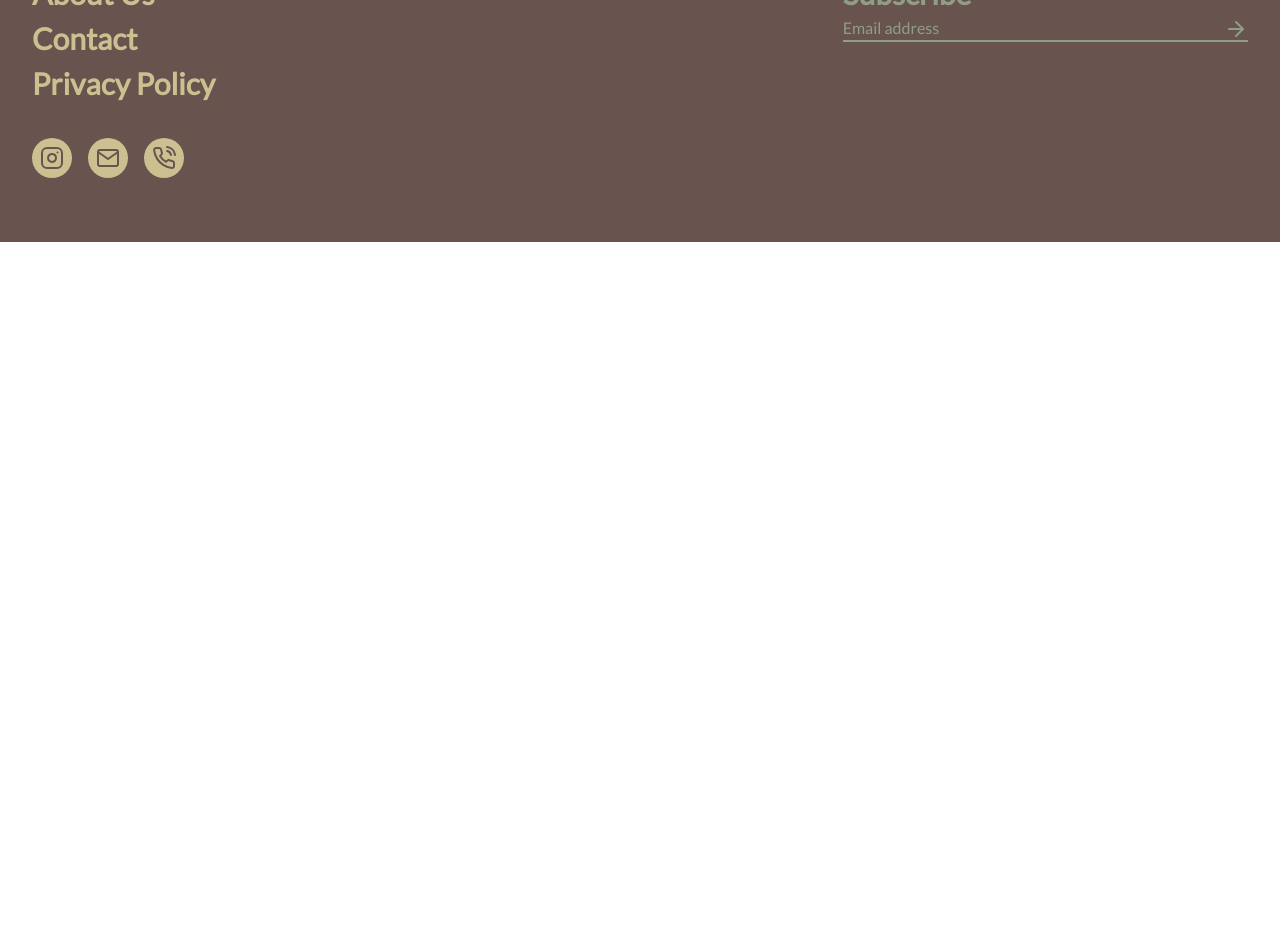
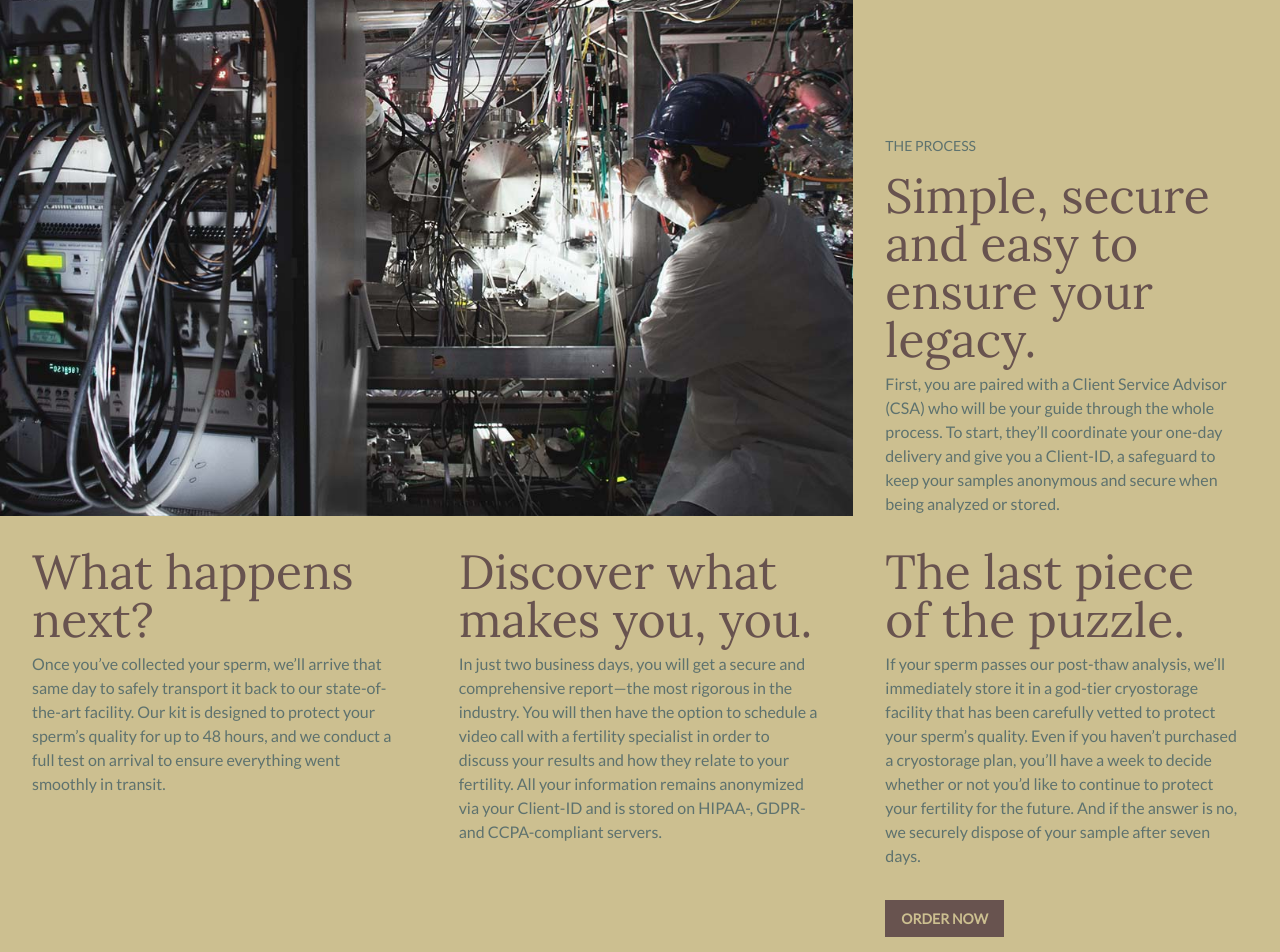
Before and after one commit to astridlyre/fathergood, a Vue app: page /howitworks in a window 1280 px wide. Shown: the part 1320-2272 px from the top of the page. Before the commit the page ends 1562 px from the top, so only its background shows below. Built offline with nearby package versions, Linux system fonts and the light colour scheme; what @tailwindcss/custom-forms would draw is missing.

Commit message:
a few litte tweaky bois

```diff
--- a/src/App.vue
+++ b/src/App.vue
@@ -1,7 +1,9 @@
 <template>
   <div id="app" class="bg-daccent min-h-screen">
     <SiteNav></SiteNav>
-    <router-view />
+    <transition name="fade" mode="out-in">
+      <router-view />
+    </transition>
     <Footer></Footer>
   </div>
 </template>
@@ -21,4 +23,15 @@ export default {
 };
 </script>
 
-<style src="./assets/css/app.css"></style>
+<style>
+@import url("./assets/css/app.css");
+.fade-enter-active,
+.fade-leave-active {
+  transition: all 0.12s ease;
+  transform: translateX(0);
+}
+.fade-enter, .fade-leave-to /* .fade-leave-active below version 2.1.8 */ {
+  opacity: 0;
+  transform: translateX(-50px);
+}
+</style>
--- a/src/components/Footer.vue
+++ b/src/components/Footer.vue
@@ -1,9 +1,11 @@
 <template>
-  <section class="flex flex-col items-center py-8 w-full bg-dark">
-    <div
-      class="p-8 w-full z-0 lg:flex lg:justify-between lg:items-start lg:max-w-screen-xl"
+  <section
+    class="md:pt-48 pt-16 flex items-center justify-center pb-16 w-full bg-dark"
   >
-      <div class="flex flex-col items-start lg:w-2/3">
+    <footer
+      class="grid md:grid-cols-3 max-w-screen-md lg:max-w-screen-xl w-full"
+    >
+      <div class="p-8 flex flex-col items-start">
         <router-link
           class="text-light text-3xl font-semibold font-sans underlineEffect"
           to="/how"
@@ -20,7 +22,7 @@
           >Privacy Policy</router-link
         >
       </div>
-      <div class="w-full lg:w-1/3 flex flex-col">
+      <div class="p-8 w-full flex flex-col">
         <h3 class="mt-8 lg:mt-0 text-laccent text-3xl font-semibold font-sans">
           Subscribe
         </h3>
@@ -49,8 +51,7 @@
           />
         </div>
       </div>
-    </div>
-    <div class="px-8 pb-8 w-full max-w-screen-md lg:max-w-screen-xl">
+      <div class="p-8 w-full">
         <button
           class="p-2 bg-light rounded-full hover:bg-laccent focus:bg-laccent outline-none focus:outline-none ease"
         >
@@ -104,6 +105,7 @@
           </svg>
         </button>
       </div>
+    </footer>
   </section>
 </template>
 
--- a/src/components/PressQuotes.vue
+++ b/src/components/PressQuotes.vue
@@ -1,36 +1,36 @@
 <template>
-  <section class="py-8 flex flex-col items-center w-full bg-daccent">
+  <section
+    class="py-8 flex flex-col items-center justify-center w-full bg-daccent"
+  >
     <div class="max-w-screen-md lg:max-w-screen-xl w-full">
       <h4 class="ml-8 xl:ml-0 mt-8 text-sm text-laccent">PRESS</h4>
-
-      <div v-show="carousel === 1" class="w-full ease lg:w-1/2 z-0">
-        <div class="p-8 flex flex-col justify-start items-end w-full">
+      <div class="flex flex-col items-center justify-center w-full mb-8 z-0">
+        <div v-show="carousel === 1" class="easeinset-0 w-full z-minus z-0">
+          <div class="p-8 flex flex-col justify-start items-center w-full">
             <h3 class="mb-2 text-3xl leading-none font-serif text-light">
               "At Fathergood, clients are assigned a number, like a Swiss bank
               account. This number is used to label the samples and communicate
-            with the company. Everything is encrypted, and the company does not
-            sell its data."
+              with the company. Everything is encrypted, and the company does
+              not sell its data."
             </h3>
             <p class="text-sm text-laccent">
               WASHINGTON POST
             </p>
           </div>
         </div>
-
-      <div v-show="carousel === 2" class="w-full ease lg:w-1/2 z-0">
+        <div v-show="carousel === 2" class="ease inset-0 w-full z-minus z-0">
           <div class="p-8 flex flex-col justify-start items-end w-full">
             <h3 class="mb-2 text-3xl leading-none font-serif text-light">
-            "Fathergood, a start-up out of Oxford Innovation Laboratories, began
-            in 2018 to make inconvenient meetings with physicians a thing of the
-            past."
+              "Fathergood, a start-up out of Oxford Innovation Laboratories,
+              began in 2018 to make inconvenient meetings with physicians a
+              thing of the past."
             </h3>
             <p class="text-sm text-laccent">
               THE NEW YORK TIMES
             </p>
           </div>
         </div>
-
-      <div v-show="carousel === 3" class="w-full ease lg:w-1/2 z-0">
+        <div v-show="carousel === 3" class="ease inset-0 w-full z-minus z-0">
           <div class="p-8 flex flex-col justify-start items-end w-full">
             <h3 class="mb-2 text-3xl leading-none font-serif text-light">
               "And the winner of Startup Battlefield at TechCrunch Disrupt is...
@@ -41,8 +41,7 @@
             </p>
           </div>
         </div>
-
-      <div class="mb-8 w-full flex justify-center">
+        <div class=" w-full flex justify-center z-40">
           <button
             type="button"
             @click="previous()"
@@ -87,6 +86,7 @@
           </button>
         </div>
       </div>
+    </div>
   </section>
 </template>
 
@@ -120,11 +120,11 @@ export default {
 </script>
 
 <style scoped>
-.fade-enter-active,
-.fade-leave-active {
+.quote-enter-active,
+.quote-leave-active {
   transition: all 0.5s ease-out;
 }
-.fade-enter, .fade-leave-to /* .fade-leave-active below version 2.1.8 */ {
+.quote-enter, .quote-leave-to /* .fade-leave-active below version 2.1.8 */ {
   opacity: 0;
 }
 </style>
--- a/src/views/HowItWorks.vue
+++ b/src/views/HowItWorks.vue
@@ -128,6 +128,90 @@
         </div>
       </div>
     </section>
+    <section class="flex flex-col items-center justify-center w-full bg-light">
+      <div
+        class="mb-8 lg:mb-0 w-full max-w-screen-md lg:max-w-screen-xl z-0 grid grid-cols-1 md:grid-cols-3"
+      >
+        <img
+          class="col-span-1 md:col-span-2 w-full object-cover"
+          src="@/assets/img/science.jpg"
+          alt="The Science"
+        />
+        <div
+          class="p-8 md:pb-0 col-span-1 flex flex-col justify-start md:justify-end items-start w-full"
+        >
+          <h4 class="mt-8 lg:mt-0 mb-4 text-sm text-daccent">THE PROCESS</h4>
+          <h3
+            class="mb-2 text-4xl md:text-5xl leading-none font-serif text-dark"
+          >
+            Simple, secure and easy to ensure your legacy.
+          </h3>
+          <p class="text-sm lg:text-base text-daccent">
+            First, you are paired with a Client Service Advisor (CSA) who will
+            be your guide through the whole process. To start, they’ll
+            coordinate your one-day delivery and give you a Client-ID, a
+            safeguard to keep your samples anonymous and secure when being
+            analyzed or stored.
+          </p>
+        </div>
+        <div
+          class="p-8 lg:px-8 lg:pb-8 lg:pt-0 col-span-1 flex flex-col justify-start items-start w-full"
+        >
+          <h3
+            class="mt-8 mb-2 text-4xl md:text-5xl leading-none font-serif text-dark"
+          >
+            What happens next?
+          </h3>
+          <p class="text-sm lg:text-base text-daccent">
+            Once you’ve collected your sperm, we’ll arrive that same day to
+            safely transport it back to our state-of-the-art facility. Our kit
+            is designed to protect your sperm’s quality for up to 48 hours, and
+            we conduct a full test on arrival to ensure everything went smoothly
+            in transit.
+          </p>
+        </div>
+        <div
+          class="p-8 lg:px-8 lg:pb-8 lg:pt-0 col-span-1 flex flex-col justify-start items-start w-full"
+        >
+          <h3
+            class="mt-8 mb-2 text-4xl md:text-5xl leading-none font-serif text-dark"
+          >
+            Discover what makes you, you.
+          </h3>
+          <p class="text-sm lg:text-base text-daccent">
+            In just two business days, you will get a secure and comprehensive
+            report—the most rigorous in the industry. You will then have the
+            option to schedule a video call with a fertility specialist in order
+            to discuss your results and how they relate to your fertility. All
+            your information remains anonymized via your Client-ID and is stored
+            on HIPAA-, GDPR- and CCPA-compliant servers.
+          </p>
+        </div>
+        <div
+          class="p-8 lg:px-8 lg:pb-8 lg:pt-0 col-span-1 flex flex-col justify-start items-start w-full"
+        >
+          <h3
+            class="mt-8 mb-2 text-4xl md:text-5xl leading-none font-serif text-dark"
+          >
+            The last piece of the puzzle.
+          </h3>
+          <p class="text-sm lg:text-base text-daccent">
+            If your sperm passes our post-thaw analysis, we’ll immediately store
+            it in a god-tier cryostorage facility that has been carefully vetted
+            to protect your sperm’s quality. Even if you haven’t purchased a
+            cryostorage plan, you’ll have a week to decide whether or not you’d
+            like to continue to protect your fertility for the future. And if
+            the answer is no, we securely dispose of your sample after seven
+            days.
+          </p>
+          <button
+            class="mt-8 px-4 py-2 bg-dark text-light text-sm font-semibold hover:bg-daccent focus:bg-daccent ease outline-none focus:outline-none"
+          >
+            ORDER NOW
+          </button>
+        </div>
+      </div>
+    </section>
   </main>
 </template>
 
```
Lines whose indentation alone changed are shown as unchanged.
